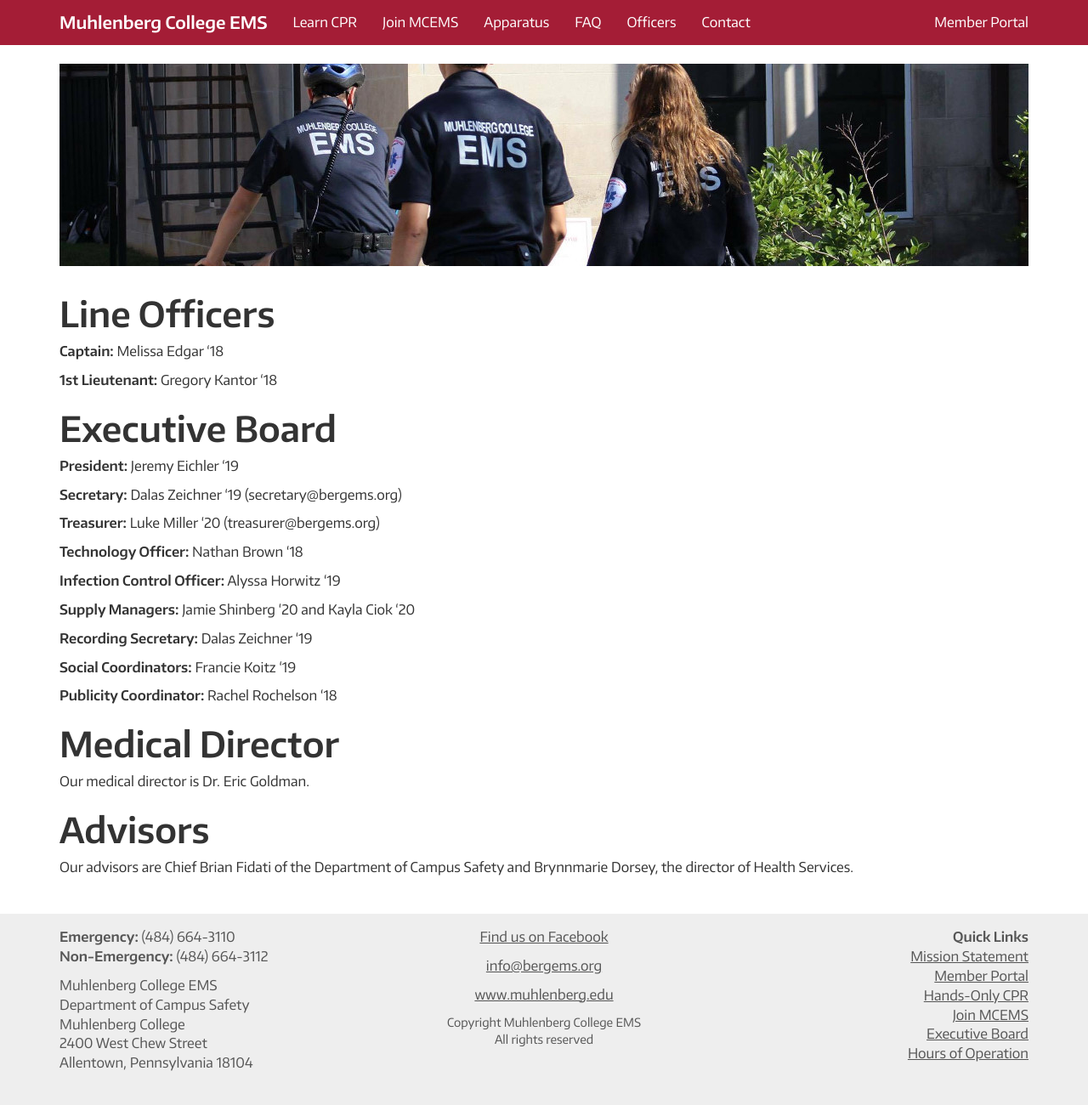
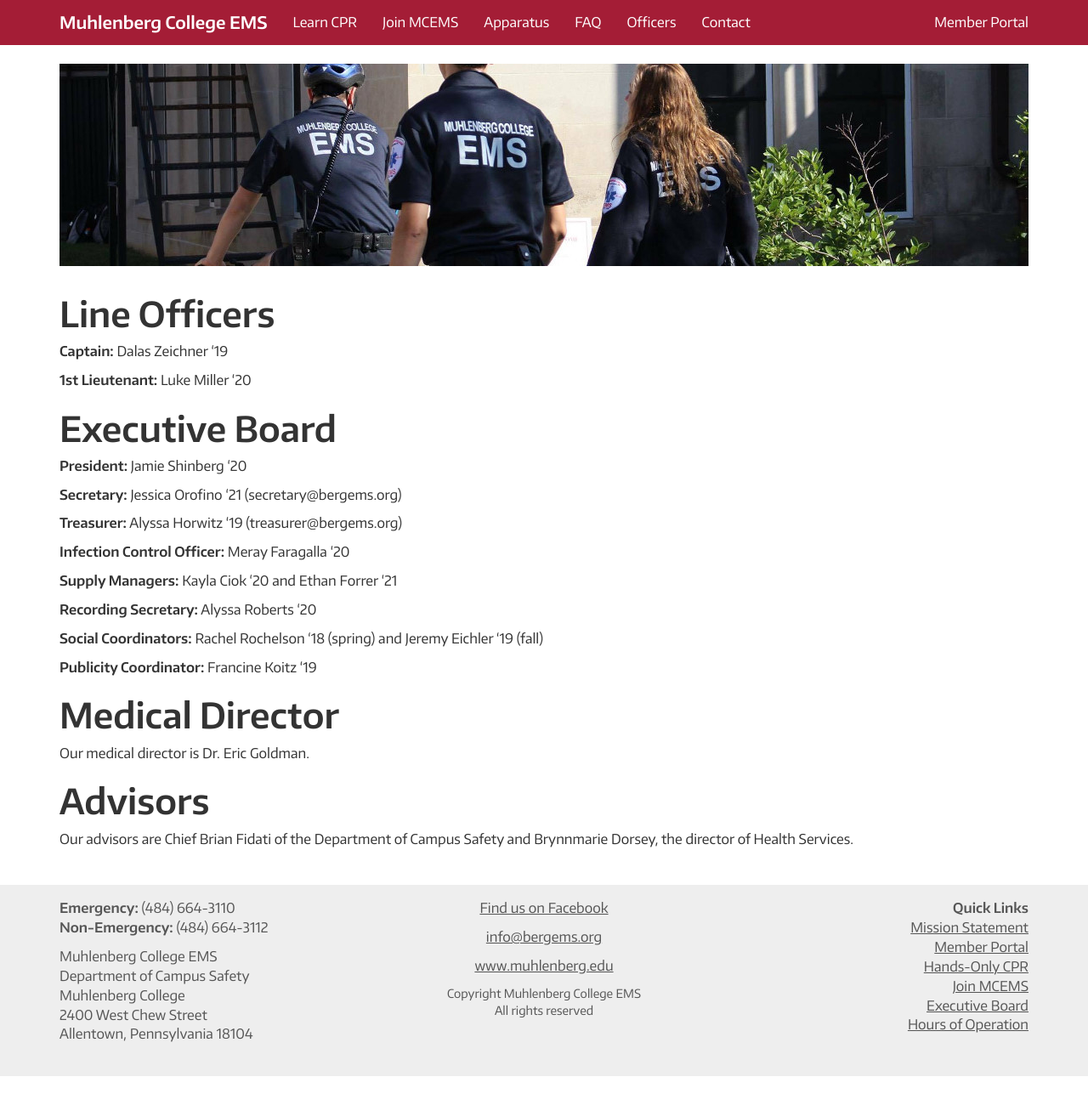
Before and after one commit to MCEMS/www, a Jekyll site: the page built from officers/index.markdown, in a window 1280 px wide. Shown: the whole page at 85% size. Built offline with Jekyll 4.4.1, drawn with Linux system fonts in a browser that asks for light colours; nearby versions of some CDN libraries; after the commit the page ends 1266 px from its top, so only the background shows below that.

Commit message:
Update index.markdown
updated officers and removed technology officer

```diff
--- a/officers/index.markdown
+++ b/officers/index.markdown
@@ -8,30 +8,28 @@
 Line Officers
 =============
 
-**Captain:** Melissa Edgar '18
+**Captain:** Dalas Zeichner '19
 
-**1st Lieutenant:** Gregory Kantor '18
+**1st Lieutenant:** Luke Miller '20
 
 Executive Board
 ===============
 
-**President:** Jeremy Eichler '19
+**President:** Jamie Shinberg '20
 
-**Secretary:** Dalas Zeichner '19  (secretary@bergems.org)
+**Secretary:** Jessica Orofino '21  (secretary@bergems.org)
 
-**Treasurer:** Luke Miller '20 (treasurer@bergems.org)
+**Treasurer:** Alyssa Horwitz '19 (treasurer@bergems.org)
 
-**Technology Officer:** Nathan Brown '18
+**Infection Control Officer:** Meray Faragalla '20
 
-**Infection Control Officer:** Alyssa Horwitz '19
+**Supply Managers:** Kayla Ciok '20 and Ethan Forrer '21
 
-**Supply Managers:** Jamie Shinberg '20 and Kayla Ciok '20
+**Recording Secretary:** Alyssa Roberts '20
 
-**Recording Secretary:** Dalas Zeichner '19
+**Social Coordinators:** Rachel Rochelson '18 (spring) and Jeremy Eichler '19 (fall)
 
-**Social Coordinators:** Francie Koitz '19
-
-**Publicity Coordinator:** Rachel Rochelson '18
+**Publicity Coordinator:** Francine Koitz '19
 
 Medical Director
 ================
```
